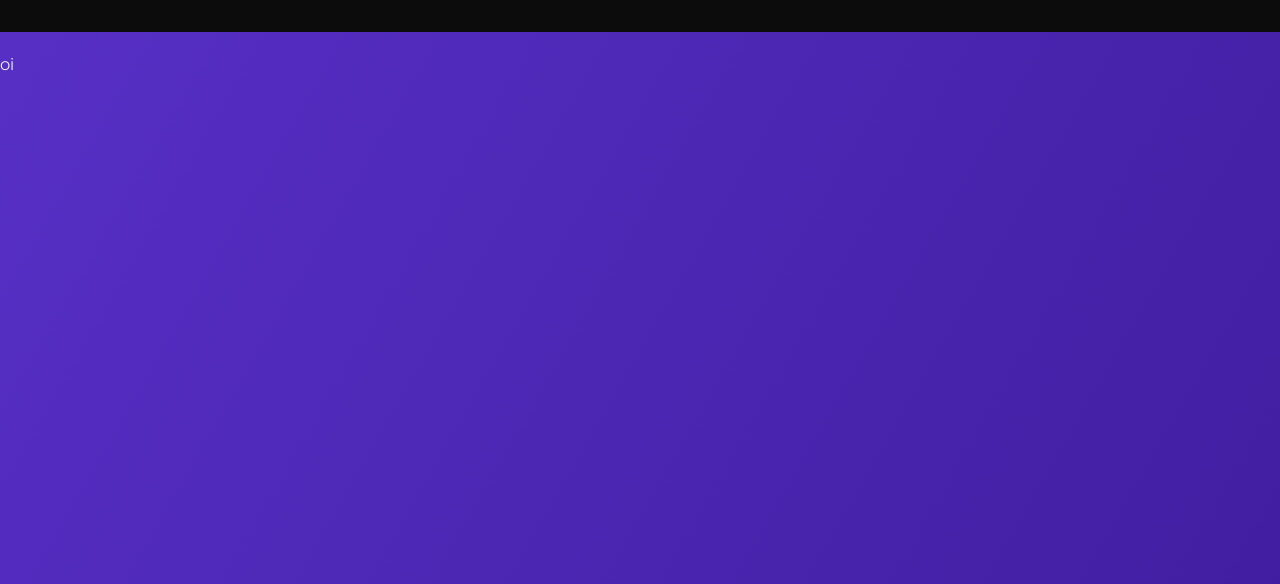
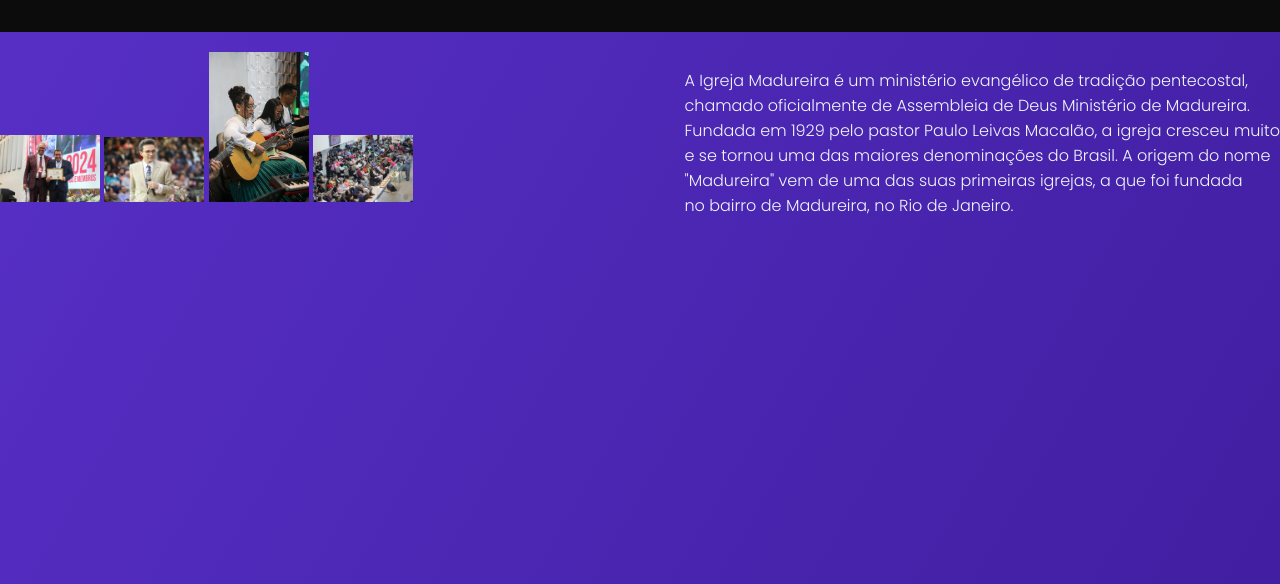
Before and after one commit to Yayas2600/socialdev, a website built with Vite: page html/Portal.html in a window 1280 px wide. Shown: the part 618-1202 px from the top of the page. Built offline with nearby package versions, Linux system fonts and the light colour scheme.

Commit message:
segunda section

```diff
--- a/css/port.css
+++ b/css/port.css
@@ -192,7 +192,17 @@ i .sub2 {
 }
 
 /*segunda seção*/
-.sec2{
+.sobre{
   margin:0;
+  display: flex;
+  justify-content: space-between;
+}
 
+.imagens img{
+  width: 100px;
 }
+
+.sobre p{
+  display: flex;
+  justify-content: right;
+}
--- a/html/Portal.html
+++ b/html/Portal.html
@@ -23,8 +23,8 @@
             <div class="menu-left">
                 <img src="/imagens/LOGO OFICIAL.png">
                 <a href="#home">HOME</a>
-                <a href="#">SEÇÃO 2</a>
-                <a href="#">SEÇÃO 3</a>
+                <a href="#sobre">QUEM SOMOS?</a>
+                <a href="#">PROJETOS</a>
                 <a href="#">SEÇÃO 4</a>
             </div>
 
@@ -59,8 +59,19 @@
                 </i>
             </h1>
         </section>
-        <section id="#" class="sec2" style="height: 2000px">
-            <p>oi</p>
+        <section id="sobre" class="sobre" style="height: 2000px">
+            <div class="imagens">
+                <img src="/imagens/PR Roberto.jpg">
+                <img src="/imagens/Bispo.jpg">
+                <img src="/imagens/guitar.jpg">
+                <img src="/imagens/igreja of.jpg">
+            </div>
+            <p>A Igreja Madureira é um ministério evangélico de tradição pentecostal, <br>
+                chamado oficialmente de Assembleia de Deus Ministério de Madureira. <br>
+                Fundada em 1929 pelo pastor Paulo Leivas Macalão, a igreja cresceu muito <br>
+                e se tornou uma das maiores denominações do Brasil. A origem do nome <br>
+                "Madureira" vem de uma das suas primeiras igrejas, a que foi fundada <br>
+                no bairro de Madureira, no Rio de Janeiro. </p>
         </section>
     </div>
     <script src="/js/port.js"></script>
```
Also changed, not shown: imagens/Bispo.jpg (added), imagens/PR Roberto.jpg (added), imagens/coração.jpg (added), imagens/guitar.jpg (added), imagens/igreja of.jpg (added), imagens/igreja.jpg (added).
